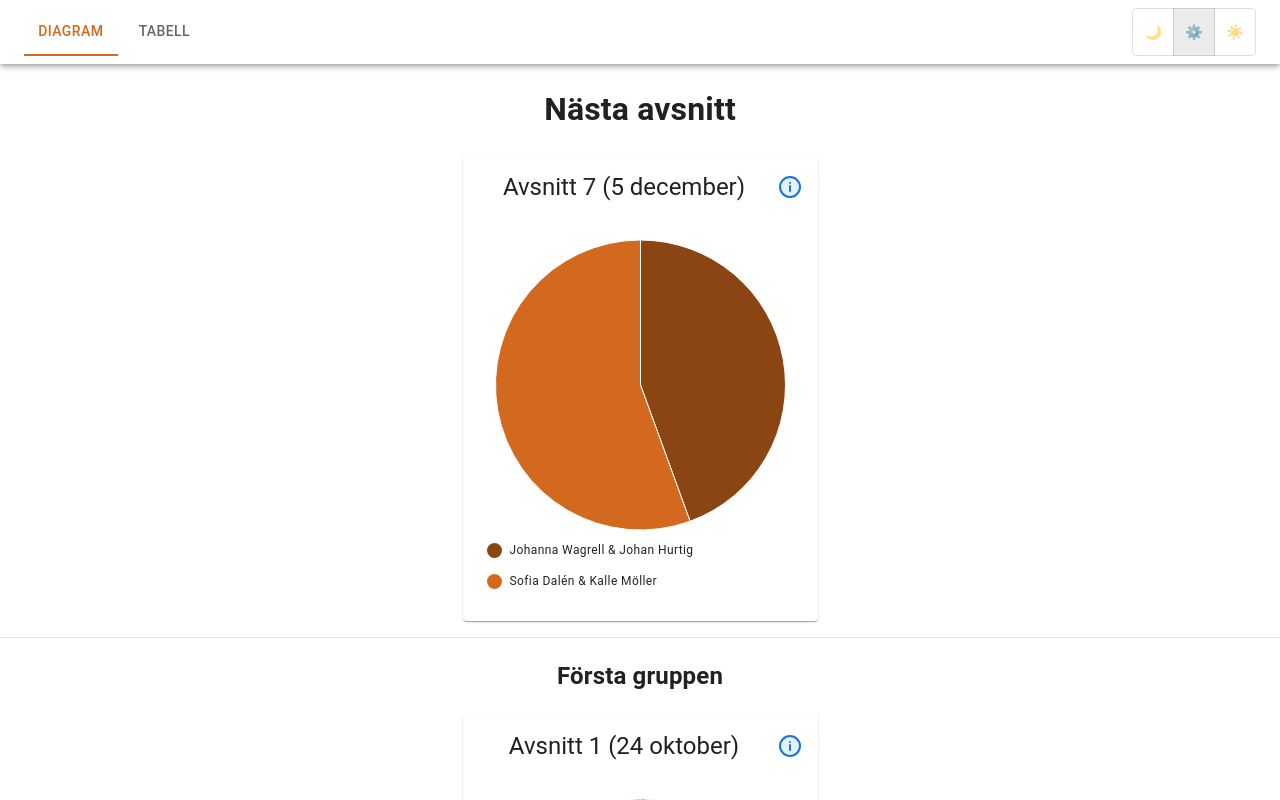
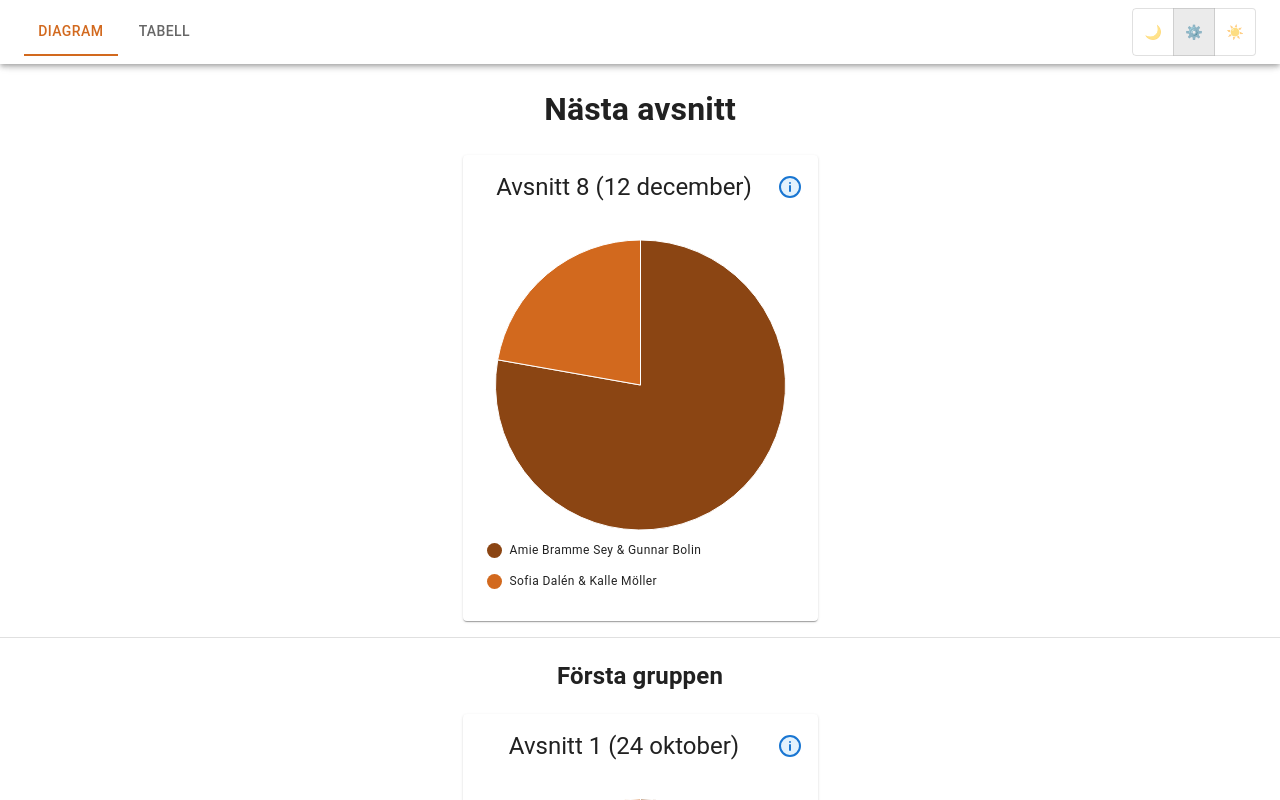
Before and after one commit to g-lowen/spela-pa-sparet, a React (Create React App) app: page / in a window 1280 px wide. Shown: the top 800 px of the page. Built offline with nearby package versions, Linux system fonts and the light colour scheme.

Commit message:
update results for December 5th

```diff
--- a/src/constants/gamblers.ts
+++ b/src/constants/gamblers.ts
@@ -96,11 +96,11 @@ export const GAMBLERS: Gambler[] = [
       },
       {
         matchType: "group",
-        winner: "Amie Bramme Sey & Gunnar Bolin",
+        winner: "Sofia Dalén & Kalle Möller",
       },
       {
         matchType: "group",
-        winner: "Sofia Dalén & Kalle Möller",
+        winner: "Amie Bramme Sey & Gunnar Bolin",
       },
       {
         matchType: "group",
@@ -158,11 +158,11 @@ export const GAMBLERS: Gambler[] = [
       },
       {
         matchType: "group",
-        winner: "Amie Bramme Sey & Gunnar Bolin",
+        winner: "Sofia Dalén & Kalle Möller",
       },
       {
         matchType: "group",
-        winner: "Sofia Dalén & Kalle Möller",
+        winner: "Amie Bramme Sey & Gunnar Bolin",
       },
       {
         matchType: "group",
--- a/src/constants/matches.ts
+++ b/src/constants/matches.ts
@@ -60,18 +60,18 @@ export const MATCHES: Match[] = [
     date: "5 december",
     matchType: "group",
     teams: ["Johanna Wagrell & Johan Hurtig", "Sofia Dalén & Kalle Möller"],
-    winner: null,
+    winner: "Johanna Wagrell & Johan Hurtig",
   },
   {
     date: "12 december",
     matchType: "group",
-    teams: ["Amie Bramme Sey & Gunnar Bolin", "Johanna Wagrell & Johan Hurtig"],
+    teams: ["Amie Bramme Sey & Gunnar Bolin", "Sofia Dalén & Kalle Möller"],
     winner: null,
   },
   {
     date: "19 december",
     matchType: "group",
-    teams: ["Amie Bramme Sey & Gunnar Bolin", "Sofia Dalén & Kalle Möller"],
+    teams: ["Amie Bramme Sey & Gunnar Bolin", "Johanna Wagrell & Johan Hurtig"],
     winner: null,
   },
   {
```
